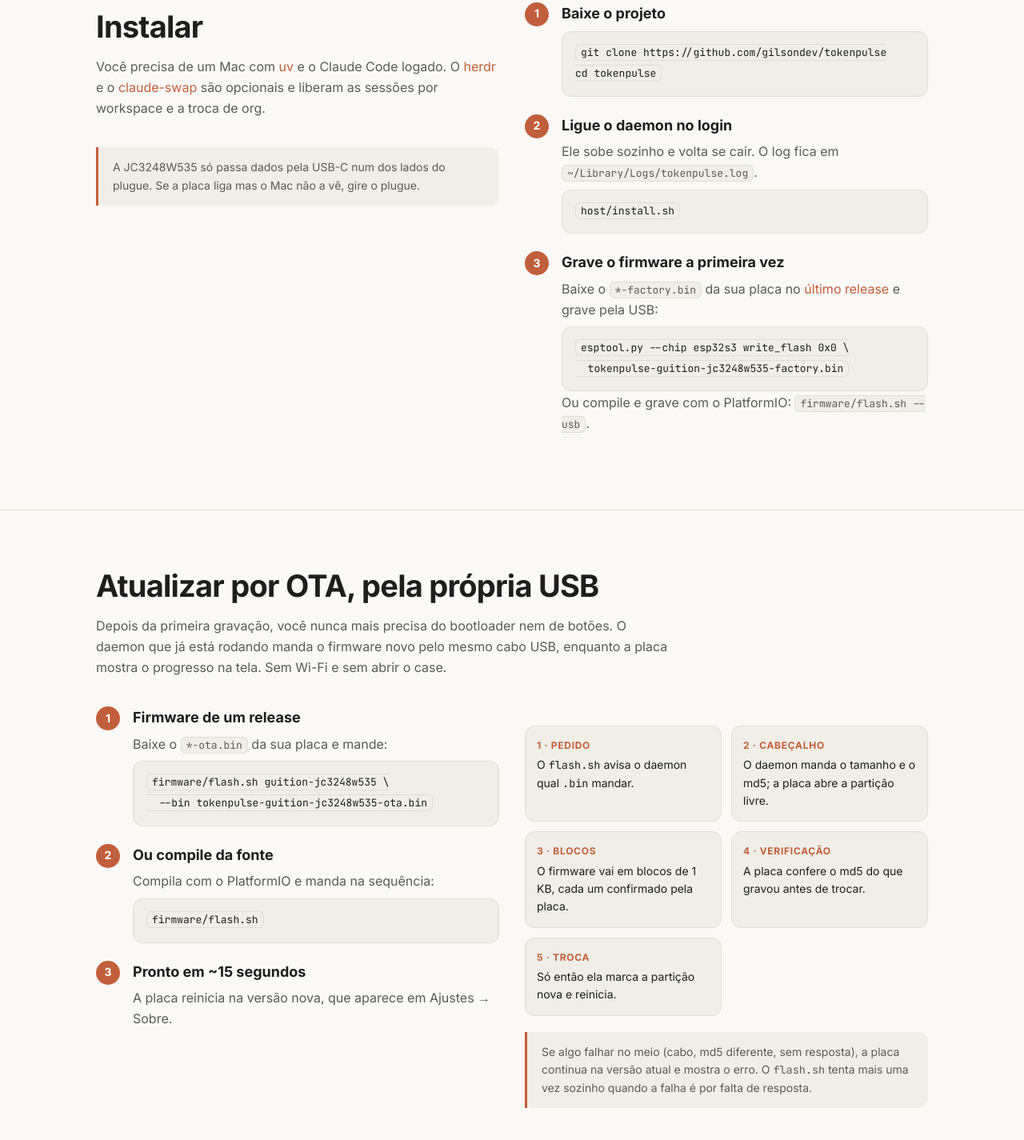
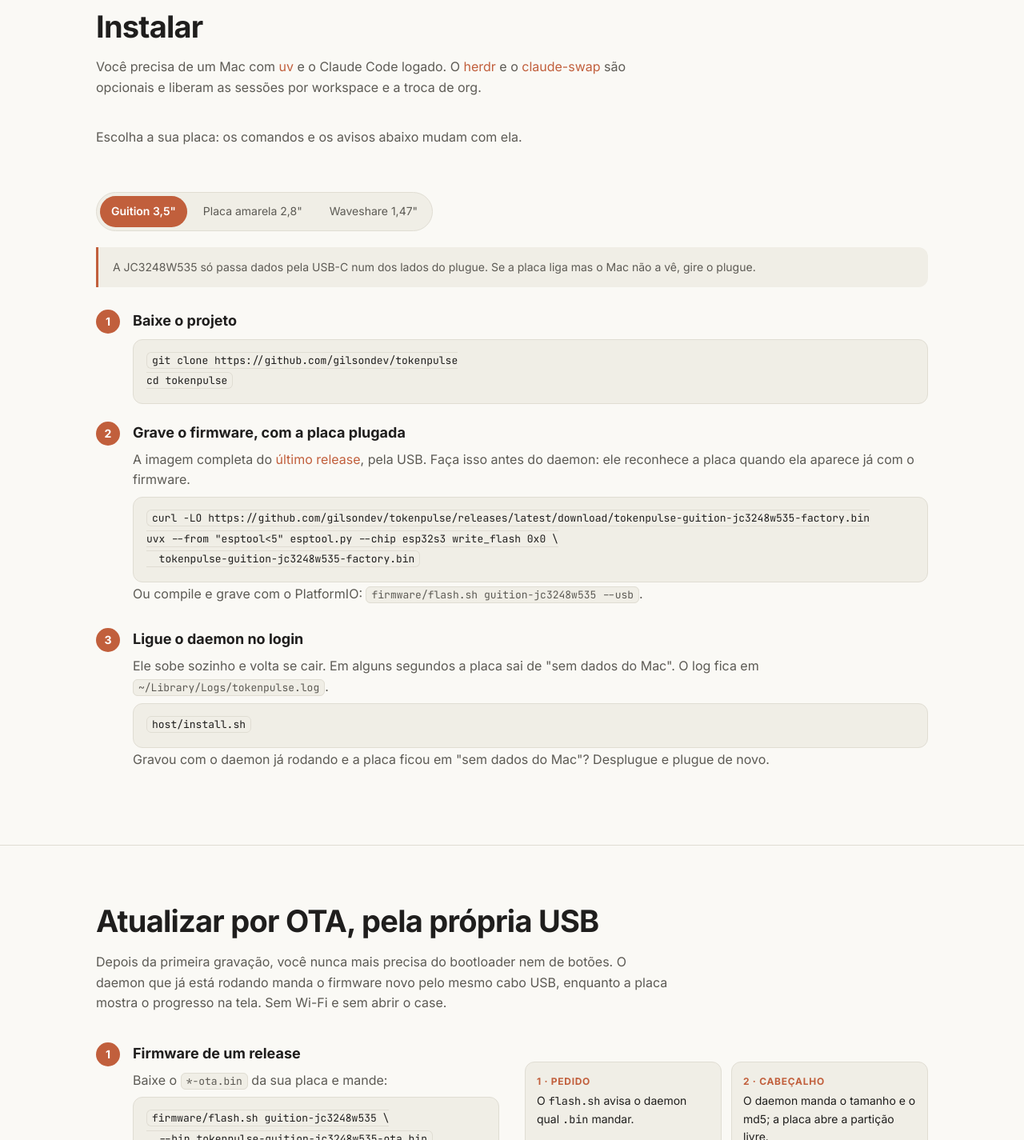
Before and after one commit to gilsondev/tokenpulse, a plain HTML site: page docs/index.html in a window 1280 px wide. Shown: the part 5575-7000 px from the top of the page at 80% size. Drawn offline with Linux system fonts and the light colour scheme.

Commit message:
Instalação guiada pela placa escolhida, firmware antes do daemon
O site ganha um seletor de placa na seção Instalar: o arquivo do release, o --chip
do esptool, o env do flash.sh, o tempo do OTA e os avisos (lado do USB-C da
Guition, calibração da placa amarela, botão da Waveshare) seguem a placa.

A ordem passa a ser clonar, gravar o firmware e só então instalar o daemon: uma
ponte USB-serial é testada uma vez quando aparece, e a placa precisa responder já
com o firmware. O esptool roda pelo uvx, sem instalar nada além do uv.

Co-Authored-By: Claude Opus 5.5 <noreply@anthropic.com>

```diff
--- a/docs/index.html
+++ b/docs/index.html
@@ -109,6 +109,16 @@
 
   .callout { border-left: 3px solid var(--accent); background: var(--surface); padding: 14px 18px; border-radius: 0 12px 12px 0;
              color: var(--muted); font-size: 14px; margin-top: 20px; }
+  .pick { display: inline-flex; flex-wrap: wrap; gap: 6px; padding: 4px; border: 1px solid var(--line);
+          border-radius: 999px; background: var(--surface); margin-top: 20px; }
+  .pick button { font: inherit; font-size: 14px; color: var(--muted); background: none; border: 0; cursor: pointer;
+                 padding: 8px 14px; border-radius: 999px; }
+  .pick button[aria-pressed="true"] { background: var(--accent); color: #fff; font-weight: 600; }
+  /* itens de grid encolhem abaixo do conteúdo: sem isto, um comando longo alarga a página no celular */
+  .split > *, .steps, .steps li { min-width: 0; }
+  #instalar .steps { margin-top: 28px; }
+  [data-only] { display: none; }
+  [data-only].on { display: block; }
   footer { padding: 40px 0 60px; border-top: 1px solid var(--line); color: var(--dim); font-size: 14px; }
   footer .wrap { display: flex; flex-wrap: wrap; gap: 12px 24px; align-items: center; }
 </style>
@@ -228,18 +238,27 @@ flowchart LR
 </section>
 
 <section id="instalar">
-  <div class="wrap split">
+  <div class="wrap">
     <div>
       <h2>Instalar</h2>
       <p class="sub">Você precisa de um Mac com <a href="https://docs.astral.sh/uv/">uv</a> e o Claude Code logado. O <a href="https://herdr.dev">herdr</a> e o <a href="https://github.com/realiti4/claude-swap">claude-swap</a> são opcionais e liberam as sessões por workspace e a troca de org.</p>
-      <div class="callout">A JC3248W535 só passa dados pela USB-C num dos lados do plugue. Se a placa liga mas o Mac não a vê, gire o plugue.</div>
+      <p class="sub">Escolha a sua placa: os comandos e os avisos abaixo mudam com ela.</p>
+      <div class="pick" role="group" aria-label="Sua placa">
+        <button type="button" data-board="guition-jc3248w535" data-chip="esp32s3" data-ota="15" aria-pressed="true">Guition 3,5"</button>
+        <button type="button" data-board="cyd-2432s028r" data-chip="esp32" data-ota="40" aria-pressed="false">Placa amarela 2,8"</button>
+        <button type="button" data-board="waveshare-s3-lcd-147b" data-chip="esp32s3" data-ota="15" aria-pressed="false">Waveshare 1,47"</button>
+      </div>
+      <div class="callout on" data-only="guition-jc3248w535">A JC3248W535 só passa dados pela USB-C num dos lados do plugue. Se a placa liga mas o Mac não a vê, gire o plugue.</div>
+      <div class="callout" data-only="cyd-2432s028r">A placa amarela (ESP32-2432S028R) tem touch resistivo: use a caneta que vem com ela. Na primeira vez ela pede quatro toques, um em cada canto, para calibrar. Use um cabo USB que passe dados.</div>
+      <div class="callout" data-only="waveshare-s3-lcd-147b">A Waveshare de 1,47" não tem touch: o botão BOOT troca de tela e segurar volta para a principal. Ela gira sozinha pelo acelerômetro.</div>
     </div>
     <ol class="steps">
       <li><h3>Baixe o projeto</h3><pre><code>git clone https://github.com/gilsondev/tokenpulse
 cd tokenpulse</code></pre></li>
-      <li><h3>Ligue o daemon no login</h3><p>Ele sobe sozinho e volta se cair. O log fica em <code>~/Library/Logs/tokenpulse.log</code>.</p><pre><code>host/install.sh</code></pre></li>
-      <li><h3>Grave o firmware a primeira vez</h3><p>Baixe o <code>*-factory.bin</code> da sua placa no <a href="https://github.com/gilsondev/tokenpulse/releases/latest">último release</a> e grave pela USB:</p><pre><code>esptool.py --chip esp32s3 write_flash 0x0 \
-  tokenpulse-guition-jc3248w535-factory.bin</code></pre><p>Ou compile e grave com o PlatformIO: <code>firmware/flash.sh --usb</code>.</p></li>
+      <li><h3>Grave o firmware, com a placa plugada</h3><p>A imagem completa do <a href="https://github.com/gilsondev/tokenpulse/releases/latest">último release</a>, pela USB. Faça isso antes do daemon: ele reconhece a placa quando ela aparece já com o firmware.</p><pre><code>curl -LO https://github.com/gilsondev/tokenpulse/releases/latest/download/tokenpulse-<span class="env">guition-jc3248w535</span>-factory.bin
+uvx --from "esptool&lt;5" esptool.py --chip <span class="chip">esp32s3</span> write_flash 0x0 \
+  tokenpulse-<span class="env">guition-jc3248w535</span>-factory.bin</code></pre><p>Ou compile e grave com o PlatformIO: <code>firmware/flash.sh <span class="env">guition-jc3248w535</span> --usb</code>.</p></li>
+      <li><h3>Ligue o daemon no login</h3><p>Ele sobe sozinho e volta se cair. Em alguns segundos a placa sai de "sem dados do Mac". O log fica em <code>~/Library/Logs/tokenpulse.log</code>.</p><pre><code>host/install.sh</code></pre><p data-only="cyd-2432s028r">Na primeira vez a placa amarela abre a calibração: toque com a caneta no centro de cada alvo. Para refazer depois: Ajustes → Sobre → calibrar o toque.</p><p>Gravou com o daemon já rodando e a placa ficou em "sem dados do Mac"? Desplugue e plugue de novo.</p></li>
     </ol>
   </div>
 </section>
@@ -250,10 +269,10 @@ cd tokenpulse</code></pre></li>
     <p class="sub">Depois da primeira gravação, você nunca mais precisa do bootloader nem de botões. O daemon que já está rodando manda o firmware novo pelo mesmo cabo USB, enquanto a placa mostra o progresso na tela. Sem Wi-Fi e sem abrir o case.</p>
     <div class="split">
       <ol class="steps">
-        <li><h3>Firmware de um release</h3><p>Baixe o <code>*-ota.bin</code> da sua placa e mande:</p><pre><code>firmware/flash.sh guition-jc3248w535 \
-  --bin tokenpulse-guition-jc3248w535-ota.bin</code></pre></li>
-        <li><h3>Ou compile da fonte</h3><p>Compila com o PlatformIO e manda na sequência:</p><pre><code>firmware/flash.sh</code></pre></li>
-        <li><h3>Pronto em ~15 segundos</h3><p>A placa reinicia na versão nova, que aparece em Ajustes → Sobre.</p></li>
+        <li><h3>Firmware de um release</h3><p>Baixe o <code>*-ota.bin</code> da sua placa e mande:</p><pre><code>firmware/flash.sh <span class="env">guition-jc3248w535</span> \
+  --bin tokenpulse-<span class="env">guition-jc3248w535</span>-ota.bin</code></pre></li>
+        <li><h3>Ou compile da fonte</h3><p>Compila com o PlatformIO e manda na sequência:</p><pre><code>firmware/flash.sh <span class="env">guition-jc3248w535</span></code></pre></li>
+        <li><h3>Pronto em ~<span class="ota">15</span> segundos</h3><p>A placa reinicia na versão nova, que aparece em Ajustes → Sobre.</p></li>
       </ol>
       <div>
         <div class="ota-flow">
@@ -284,6 +303,24 @@ cd tokenpulse</code></pre></li>
   </div>
 </footer>
 
+<script>
+  // seletor de placa: troca o env, o chip e o tempo do OTA nos comandos, e mostra só os avisos da placa
+  const pick = document.querySelectorAll(".pick button");
+  function choose(btn) {
+    const b = btn.dataset.board;
+    pick.forEach(x => x.setAttribute("aria-pressed", x === btn));
+    document.querySelectorAll(".env").forEach(e => e.textContent = b);
+    document.querySelectorAll(".chip").forEach(e => e.textContent = btn.dataset.chip);
+    document.querySelectorAll(".ota").forEach(e => e.textContent = btn.dataset.ota);
+    document.querySelectorAll("[data-only]").forEach(e => e.classList.toggle("on", e.dataset.only === b));
+    try { localStorage.setItem("placa", b); } catch (e) {}
+  }
+  pick.forEach(btn => btn.addEventListener("click", () => choose(btn)));
+  let saved = null;
+  try { saved = localStorage.getItem("placa"); } catch (e) {}
+  const first = [...pick].find(x => x.dataset.board === saved);
+  if (first) choose(first);
+</script>
 <script type="module">
   import mermaid from "https://cdn.jsdelivr.net/npm/mermaid@10.9.1/dist/mermaid.esm.min.mjs";
   const dark = matchMedia("(prefers-color-scheme: dark)").matches;
```
Also changed, not shown: 1 other file.
